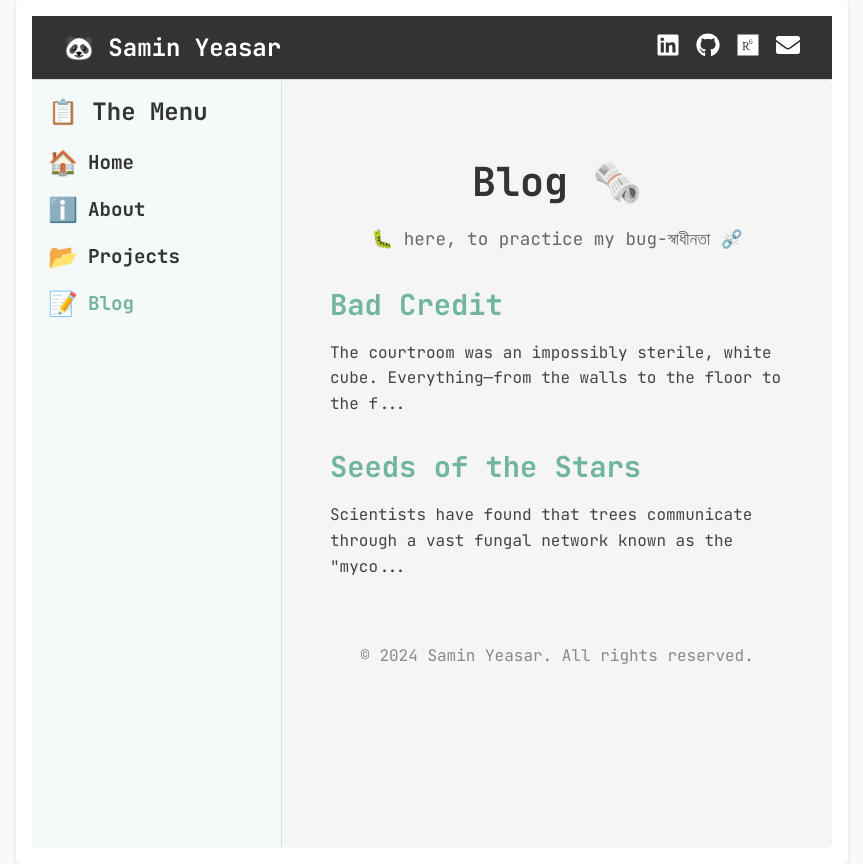
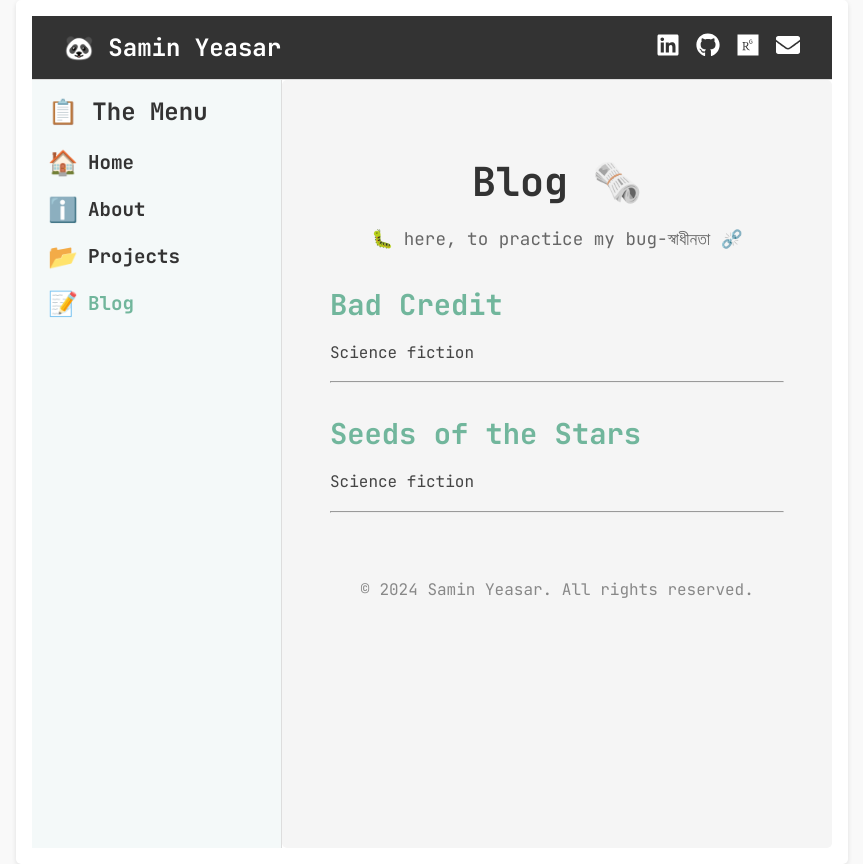
Before and after one commit to Y3454R/my-portfolio-website, a Next.js app: page /blog in a window 1280 px wide. Shown: the whole page, without its empty margins (208-1071 px from the left). Built offline with nearby package versions, Linux system fonts and the light colour scheme.

Commit message:
:lipstick: update: update blog page

```diff
--- a/src/app/blog/page.js
+++ b/src/app/blog/page.js
@@ -19,8 +19,9 @@ export default function Blog() {
             <h2>
               <a href={`/blog/${post.slug}`}>{post.title}</a>
             </h2>
-            <p>{stripHtmlTags(post.content).substring(0, 100)}...</p>{" "}
-            {/* Display plain text */}
+            {/* <p>{stripHtmlTags(post.content).substring(0, 100)}...</p>{" "} */}
+            <p>{post.genre}</p>
+            <hr></hr>
           </li>
         ))}
       </ul>
```
